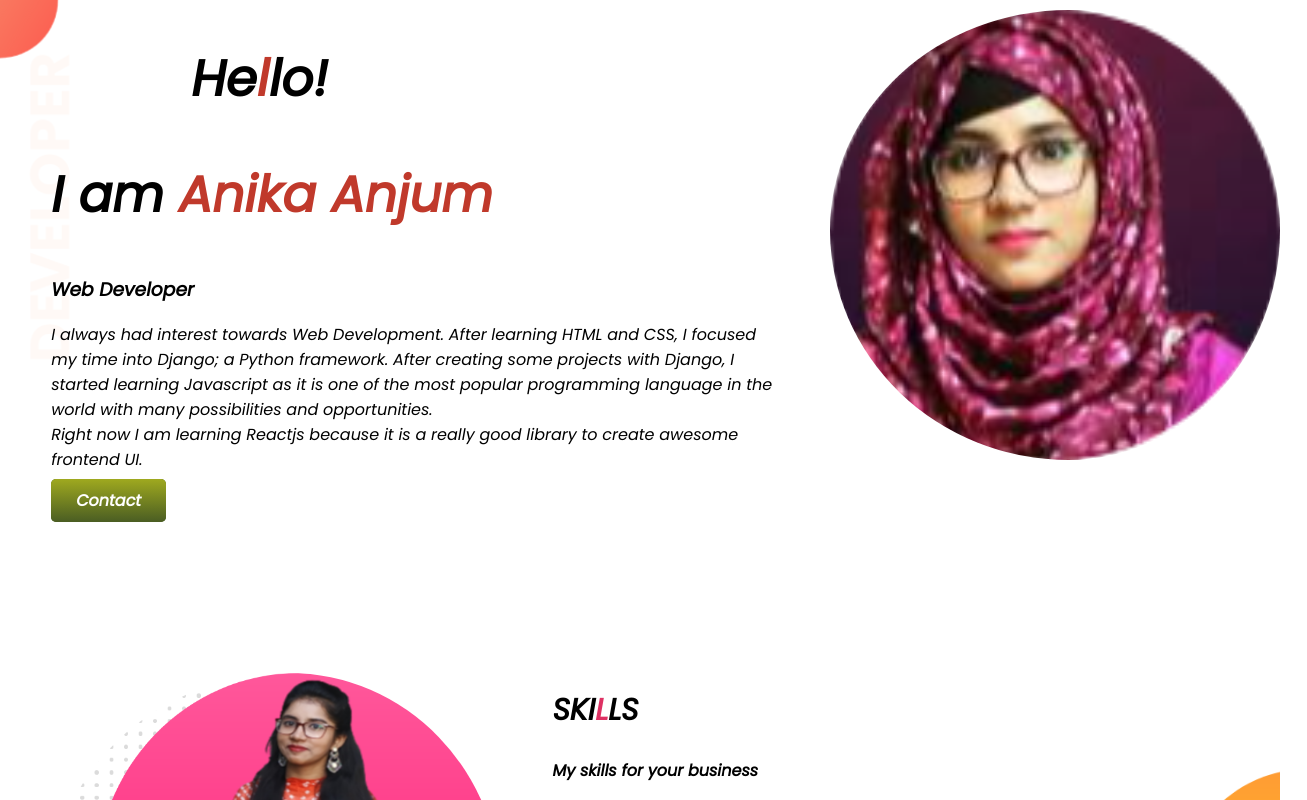
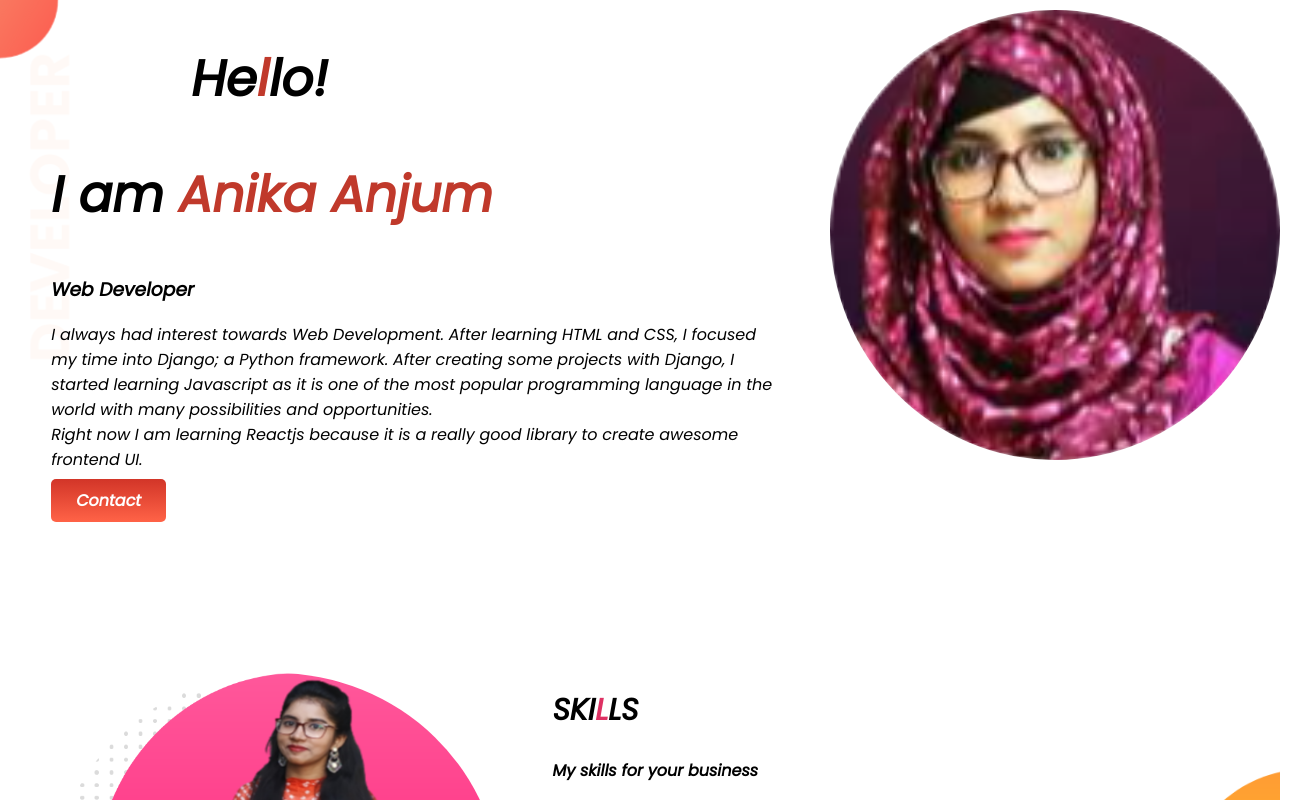
Before and after one commit to Anika154/portfolio, a plain HTML site: page index.html in a window 1280 px wide. Shown: the top 800 px of the page, 1307 px wide, since content can reach past the window. Drawn offline with Linux system fonts and the light colour scheme.

Commit message:
change button

```diff
--- a/style.css
+++ b/style.css
@@ -30,13 +30,13 @@ h2{
     border-radius: 70%;
     width: 450px;
     height: 450px;
-    padding-right: 6%;
+    padding-right: none;
     padding-top: 10px;
 }
 .link-button {
     text-decoration: none;
-    background-color: darkolivegreen;
-    background-image: linear-gradient(#9fa91f, #4a5d23);
+    background-color: salmon, tomato;
+    background-image: linear-gradient(#D23528 , tomato);
     padding: 10px 25px;
     color: white;
     border-radius: 5px;
```
